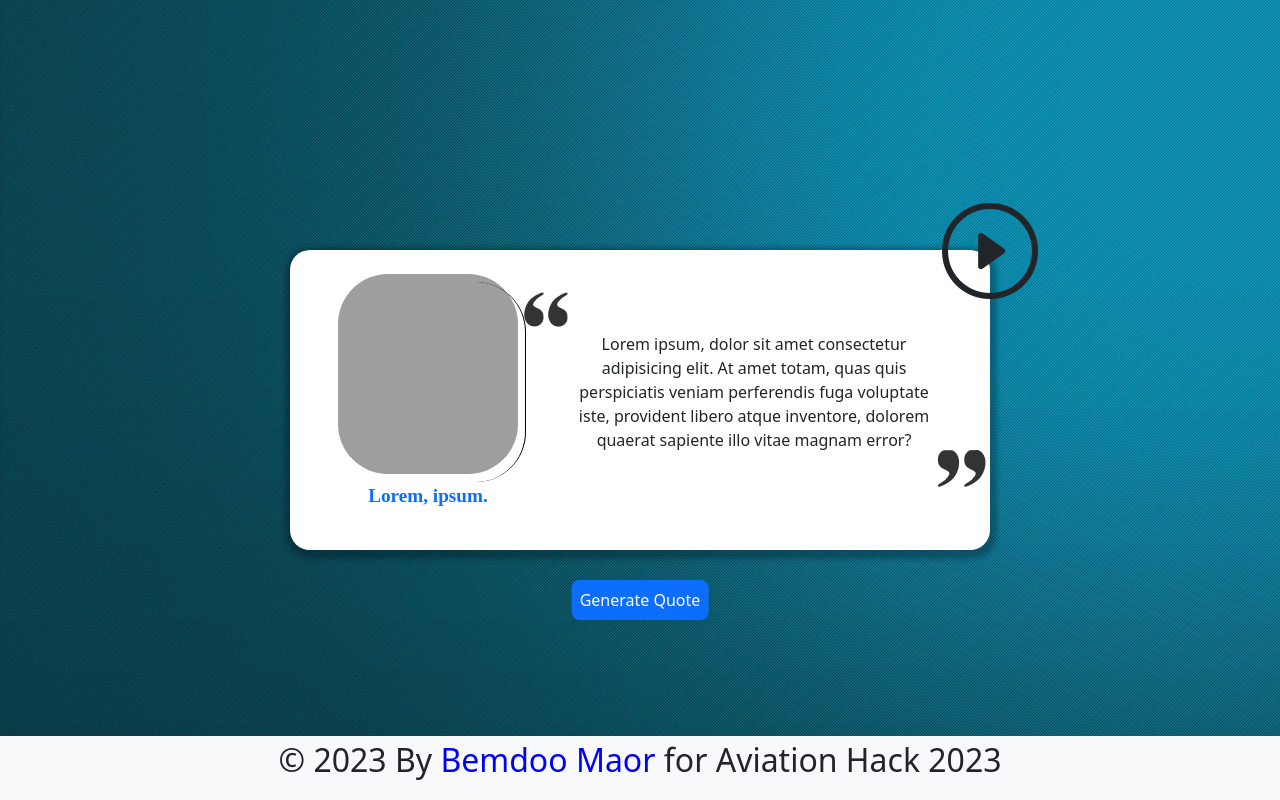
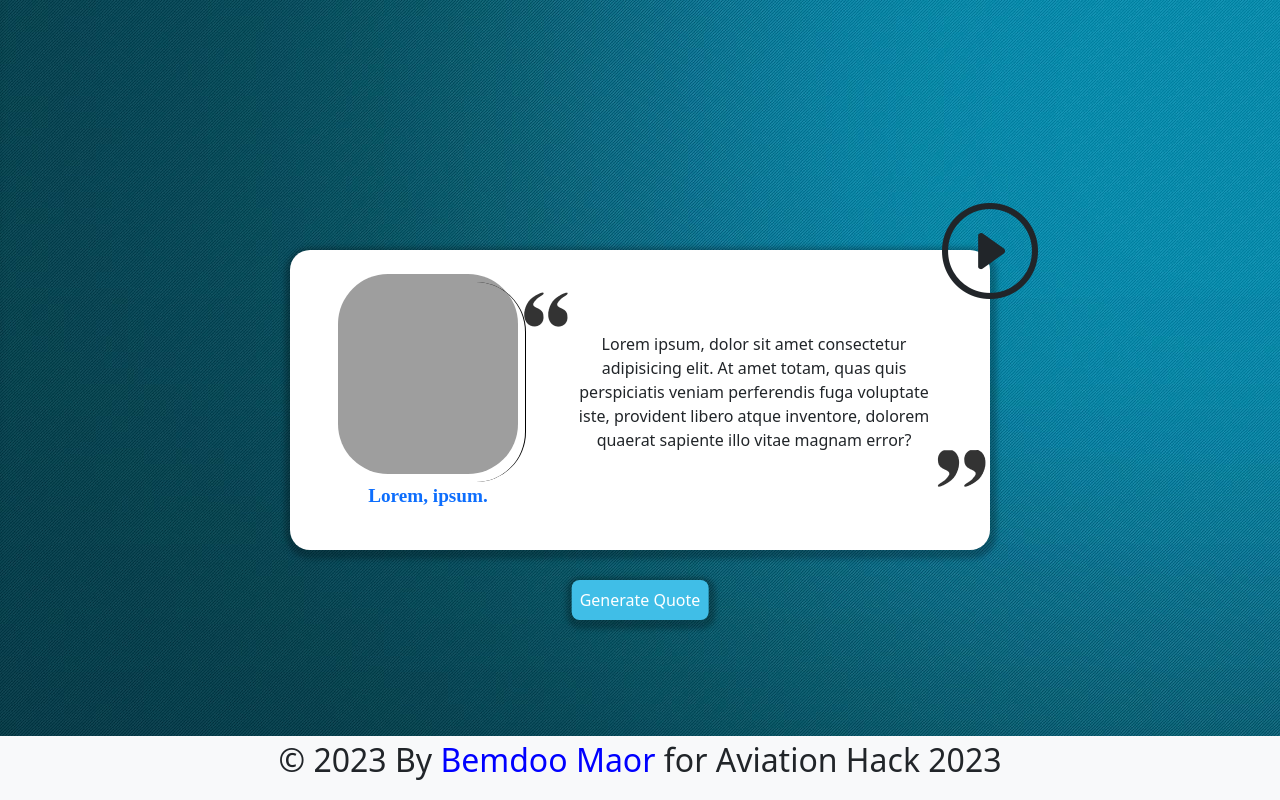
Before and after one commit to MaorBemdoo/Quotes-App, a plain HTML site: page index.html in a window 1280 px wide. In both pictures the pointer is over the button "Generate Quote". Drawn offline with nearby package versions, Linux system fonts and the light colour scheme; grey boxes are pictures that could not be loaded.

Commit message:
Added a hover and focus on main button

```diff
--- a/index.css
+++ b/index.css
@@ -90,6 +90,12 @@ main button{
   color: white;
 }
 
+main button:hover,
+main button:focus{
+  background-color: rgb(64, 190, 231) !important;
+  box-shadow: 1px 3px 5px 6px rgba(0, 0, 0, 0.25);
+}
+
 footer p{
   text-align: center;
   font-size: 2rem;
```
